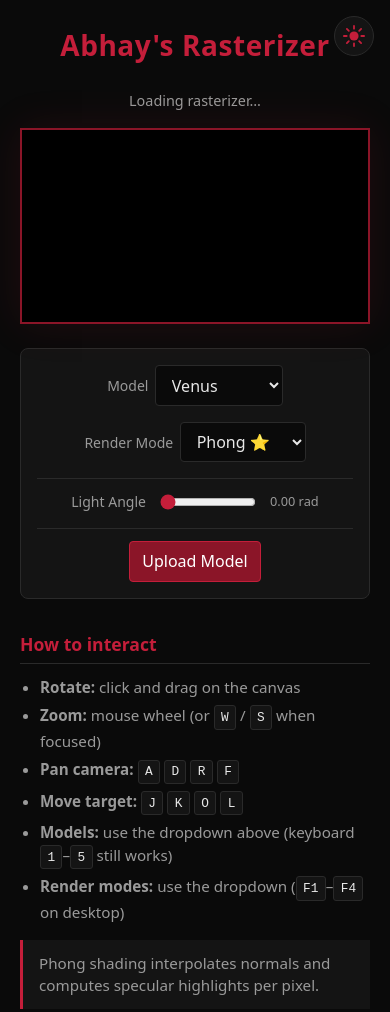
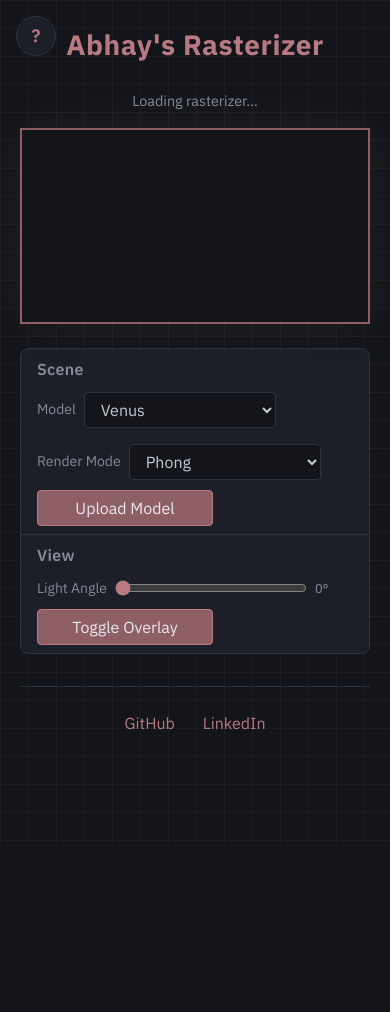
Before and after one commit to melchior729/rasterizer, a plain HTML site: page web/index.html in a window 390 px wide. Shown: the top 1012 px of the page. After the commit the page ends 844 px from the top, so only its background shows below. Drawn offline with Linux system fonts and the light colour scheme; a script that the page names is missing.

Commit message:
feat: many many web changes

```diff
--- a/web/app.js
+++ b/web/app.js
@@ -1,61 +1,49 @@
 (function () {
-  const THEME_KEY = "theme";
-  const themeToggle = document.getElementById("theme-toggle");
   const modelSelect = document.getElementById("model-select");
   const modeSelect = document.getElementById("mode-select");
   const lightSlider = document.getElementById("light-slider");
   const lightValue = document.getElementById("light-value");
+  const overlayToggleBtn = document.getElementById("overlay-toggle-btn");
   const uploadBtn = document.getElementById("upload-btn");
   const uploadModal = document.getElementById("upload-modal");
   const uploadCancel = document.getElementById("upload-cancel");
   const uploadForm = document.getElementById("upload-form");
   const loadStatus = document.getElementById("load-status");
-  const modeBlurb = document.getElementById("mode-blurb");
 
-  const modeBlurbs = {
-    0: "Wireframe draws triangle edges only — useful for inspecting mesh topology.",
-    1: "Flat shading uses one normal per face, giving a faceted look.",
-    2: "Gouraud shading interpolates vertex lighting across each triangle.",
-    3: "Phong shading interpolates normals and computes specular highlights per pixel.",
-  };
+  const RAD_TO_DEG = 180 / Math.PI;
+  const LIGHT_ANGLE_MAX = 2 * Math.PI;
 
-  function getTheme() {
-    return document.documentElement.getAttribute("data-theme") === "sun"
-      ? "sun"
-      : "moon";
+  function wrapLightRad(rad) {
+    if (!Number.isFinite(rad)) {
+      return 0;
+    }
+    if (rad < 0) {
+      rad = ((rad % LIGHT_ANGLE_MAX) + LIGHT_ANGLE_MAX) % LIGHT_ANGLE_MAX;
+      return rad;
+    }
+    if (rad > LIGHT_ANGLE_MAX) {
+      rad = rad % LIGHT_ANGLE_MAX;
+      if (rad < 0) {
+        rad += LIGHT_ANGLE_MAX;
+      }
+    }
+    return rad;
   }
 
-  let pendingDayMode = null;
-
-  function setTheme(theme) {
-    const isSun = theme === "sun";
-    if (isSun) {
-      document.documentElement.setAttribute("data-theme", "sun");
-    } else {
-      document.documentElement.removeAttribute("data-theme");
+  function formatLightDeg(rad) {
+    const wrapped = wrapLightRad(rad);
+    if (wrapped <= 0.0001) {
+      return 0;
     }
-    localStorage.setItem(THEME_KEY, isSun ? "sun" : "moon");
-    const label = isSun ? "Switch to dark mode" : "Switch to light mode";
-    themeToggle.setAttribute("aria-label", label);
-    themeToggle.title = label;
-    syncThemeToWasm();
+    if (Math.abs(wrapped - LIGHT_ANGLE_MAX) < 0.0001) {
+      return 360;
+    }
+    return Math.round(wrapped * RAD_TO_DEG);
   }
 
-  function syncThemeToWasm() {
-    const day = getTheme() === "sun" ? 1 : 0;
-    if (typeof Module !== "undefined" && typeof Module._set_day_mode === "function") {
-      Module._set_day_mode(day);
-      pendingDayMode = null;
-      return;
-    }
-    pendingDayMode = day;
+  function setLightSlider(rad) {
+    lightSlider.value = String(wrapLightRad(rad));
   }
-
-  themeToggle.addEventListener("click", () => {
-    setTheme(getTheme() === "moon" ? "sun" : "moon");
-  });
-
-  setTheme(localStorage.getItem(THEME_KEY) === "sun" ? "sun" : "moon");
 
   function setLoadStatus(text, hidden) {
     loadStatus.textContent = text;
@@ -76,20 +64,30 @@
   function syncUiToWasm() {
     callWasm("_set_model", Number(modelSelect.value));
     callWasm("_set_render_mode", Number(modeSelect.value));
-    callWasm("_set_light_angle", Number(lightSlider.value));
-    syncThemeToWasm();
+    callWasm("_set_light_angle", wrapLightRad(Number(lightSlider.value)));
     updateLightLabel();
-    updateModeBlurb();
   }
 
   function updateLightLabel() {
-    const v = Number(lightSlider.value);
-    lightValue.textContent = `${v.toFixed(2)} rad`;
+    lightValue.textContent = `${formatLightDeg(Number(lightSlider.value))}°`;
   }
 
-  function updateModeBlurb() {
-    modeBlurb.textContent = modeBlurbs[modeSelect.value] ?? "";
+  function syncModelSelect(id) {
+    document.getElementById("model-select").value = String(id);
   }
+
+  function syncModeSelect(mode) {
+    document.getElementById("mode-select").value = String(mode);
+  }
+
+  function syncLightAngle(rad) {
+    setLightSlider(rad);
+    updateLightLabel();
+  }
+
+  window.syncModelSelect = syncModelSelect;
+  window.syncModeSelect = syncModeSelect;
+  window.syncLightAngle = syncLightAngle;
 
   function openModal() {
     uploadModal.classList.remove("hidden");
@@ -106,12 +104,19 @@
 
   modeSelect.addEventListener("change", () => {
     callWasm("_set_render_mode", Number(modeSelect.value));
-    updateModeBlurb();
   });
 
+  lightSlider.max = String(LIGHT_ANGLE_MAX);
+
   lightSlider.addEventListener("input", () => {
-    callWasm("_set_light_angle", Number(lightSlider.value));
+    const rad = wrapLightRad(Number(lightSlider.value));
+    setLightSlider(rad);
+    callWasm("_set_light_angle", rad);
     updateLightLabel();
+  });
+
+  overlayToggleBtn.addEventListener("click", () => {
+    callWasm("_toggle_overlay");
   });
 
   uploadBtn.addEventListener("click", openModal);
@@ -133,12 +138,14 @@
   });
 
   updateLightLabel();
-  updateModeBlurb();
 
   const prevOnRuntimeInitialized = window.Module?.onRuntimeInitialized;
 
+  const canvas = document.getElementById("canvas");
+  canvas.addEventListener("contextmenu", (e) => e.preventDefault());
+
   window.Module = {
-    canvas: document.getElementById("canvas"),
+    canvas,
     setStatus(text) {
       if (text) {
         setLoadStatus(text, false);
@@ -151,10 +158,6 @@
         prevOnRuntimeInitialized();
       }
       syncUiToWasm();
-      if (pendingDayMode !== null && typeof Module._set_day_mode === "function") {
-        Module._set_day_mode(pendingDayMode);
-        pendingDayMode = null;
-      }
       setLoadStatus("", true);
     },
   };
--- a/web/index.html
+++ b/web/index.html
@@ -4,39 +4,23 @@
     <meta charset="utf-8" />
     <meta name="viewport" content="width=device-width, initial-scale=1" />
     <title>Abhay's Rasterizer</title>
+    <link rel="preconnect" href="https://fonts.googleapis.com" />
+    <link rel="preconnect" href="https://fonts.gstatic.com" crossorigin />
+    <link
+      href="https://fonts.googleapis.com/css2?family=IBM+Plex+Sans:wght@400;600;700&display=swap"
+      rel="stylesheet"
+    />
     <link rel="stylesheet" href="styles.css" />
-    <script>
-      (function () {
-        if (localStorage.getItem("theme") === "sun") {
-          document.documentElement.setAttribute("data-theme", "sun");
-        }
-      })();
-    </script>
   </head>
   <body>
     <button
       type="button"
-      id="theme-toggle"
-      class="theme-toggle"
-      aria-label="Switch to light mode"
-      title="Switch to light mode"
+      id="help-toggle"
+      class="help-toggle"
+      aria-label="How to interact"
+      title="How to interact"
     >
-      <svg class="theme-icon theme-icon--sun" viewBox="0 0 24 24" width="22" height="22" aria-hidden="true">
-        <circle cx="12" cy="12" r="5" fill="currentColor" />
-        <g stroke="currentColor" stroke-width="2" stroke-linecap="round">
-          <line x1="12" y1="1" x2="12" y2="4" />
-          <line x1="12" y1="20" x2="12" y2="23" />
-          <line x1="4.22" y1="4.22" x2="6.34" y2="6.34" />
-          <line x1="17.66" y1="17.66" x2="19.78" y2="19.78" />
-          <line x1="1" y1="12" x2="4" y2="12" />
-          <line x1="20" y1="12" x2="23" y2="12" />
-          <line x1="4.22" y1="19.78" x2="6.34" y2="17.66" />
-          <line x1="17.66" y1="6.34" x2="19.78" y2="4.22" />
-        </g>
-      </svg>
-      <svg class="theme-icon theme-icon--moon" viewBox="0 0 24 24" width="22" height="22" aria-hidden="true">
-        <path fill="currentColor" d="M21 12.79A9 9 0 1 1 11.21 3 7 7 0 0 0 21 12.79z" />
-      </svg>
+      ?
     </button>
 
     <div class="page">
@@ -53,11 +37,13 @@
       </div>
 
       <section class="controls-panel" aria-label="Viewer controls">
-        <div class="controls-bar">
-          <div class="controls-cell controls-cell--pickers">
-            <div class="controls-pair">
-              <label class="controls-label" for="model-select">Model</label>
-              <select id="model-select" class="controls-select" aria-label="Model">
+        <div class="ctrl-row">
+          <span class="ctrl-heading">Scene</span>
+          <span class="ctrl-vrule" aria-hidden="true"></span>
+          <div class="ctrl-body">
+            <div class="ctrl-field">
+              <label for="model-select">Model</label>
+              <select id="model-select" aria-label="Model">
                 <option value="0" selected>Venus</option>
                 <option value="1">Spaceship</option>
                 <option value="2">Skull</option>
@@ -66,58 +52,40 @@
                 <option value="5">User Upload</option>
               </select>
             </div>
-            <div class="controls-pair">
-              <label class="controls-label" for="mode-select">Render Mode</label>
-              <select id="mode-select" class="controls-select" aria-label="Render Mode">
+            <div class="ctrl-field">
+              <label for="mode-select">Render Mode</label>
+              <select id="mode-select" aria-label="Render Mode">
                 <option value="0">Wireframe</option>
                 <option value="1">Flat</option>
                 <option value="2">Gouraud</option>
-                <option value="3" selected>Phong ⭐</option>
+                <option value="3" selected>Phong</option>
               </select>
             </div>
           </div>
+          <button type="button" id="upload-btn" class="ctrl-action">Upload Model</button>
+        </div>
 
-          <div class="controls-cell">
-            <label class="controls-label" for="light-slider">Light Angle</label>
+        <div class="ctrl-row">
+          <span class="ctrl-heading">View</span>
+          <span class="ctrl-vrule" aria-hidden="true"></span>
+          <div class="ctrl-body">
+            <div class="ctrl-field ctrl-field--slider">
+              <label for="light-slider">Light Angle</label>
               <input
                 id="light-slider"
-              class="controls-range"
+                class="ctrl-range"
                 type="range"
                 min="0"
-              max="6.28"
+                max="6.283185307179586"
                 step="0.01"
                 value="0"
                 aria-label="Light direction angle"
               />
-            <span id="light-value" class="controls-light-value">0.00 rad</span>
-          </div>
-
-          <div class="controls-cell">
-            <button type="button" id="upload-btn">Upload Model</button>
+              <span id="light-value" class="ctrl-value">0°</span>
             </div>
           </div>
-      </section>
-
-      <section class="info-section" id="controls">
-        <h2>How to interact</h2>
-        <ul>
-          <li><strong>Rotate:</strong> click and drag on the canvas</li>
-          <li><strong>Zoom:</strong> mouse wheel (or <kbd>W</kbd> / <kbd>S</kbd> when focused)</li>
-          <li><strong>Pan camera:</strong> <kbd>A</kbd> <kbd>D</kbd> <kbd>R</kbd> <kbd>F</kbd></li>
-          <li><strong>Move target:</strong> <kbd>J</kbd> <kbd>K</kbd> <kbd>O</kbd> <kbd>L</kbd></li>
-          <li><strong>Models:</strong> use the dropdown above (keyboard <kbd>1</kbd>–<kbd>5</kbd> still works)</li>
-          <li><strong>Render modes:</strong> use the dropdown (<kbd>F1</kbd>–<kbd>F4</kbd> on desktop)</li>
-        </ul>
-        <p id="mode-blurb" class="mode-blurb"></p>
-      </section>
-
-      <section class="info-section">
-        <h2>About</h2>
-        <p>
-          This is a from-scratch CPU rasterizer written in C++: perspective projection,
-          depth buffering, back-face culling, OBJ/MTL loading, and wireframe, flat,
-          Gouraud, and Phong shading. The demo runs in the browser via Emscripten and SDL3.
-        </p>
+          <button type="button" id="overlay-toggle-btn" class="ctrl-action">Toggle Overlay</button>
+        </div>
       </section>
 
       <footer class="site-footer">
--- a/web/styles.css
+++ b/web/styles.css
@@ -1,28 +1,15 @@
-:root,
-[data-theme="moon"] {
-  --bg: #0a0a0a;
-  --surface: #141414;
-  --border: #2a2a2a;
-  --text: #e8e8e8;
-  --muted: #9a9a9a;
-  --accent: #c41e3a;
-  --accent-dim: #8b1528;
-  --accent-glow: rgba(196, 30, 58, 0.12);
-  --btn-text: #fff;
+:root {
+  --bg: #13151a;
+  --surface: #1c1f28;
+  --border: #2d3340;
+  --text: #c5cad3;
+  --muted: #848c9a;
+  --accent: #b87a82;
+  --accent-dim: #8f5f66;
+  --accent-glow: rgba(184, 122, 130, 0.1);
+  --btn-text: #e8eaef;
   --toggle-bg: var(--surface);
-}
-
-[data-theme="sun"] {
-  --bg: #ffffff;
-  --surface: #f0f4fa;
-  --border: #c5d4e8;
-  --text: #0f172a;
-  --muted: #475569;
-  --accent: #2563eb;
-  --accent-dim: #1d4ed8;
-  --accent-glow: rgba(37, 99, 235, 0.15);
-  --btn-text: #fff;
-  --toggle-bg: #e8eef8;
+  --grid-line: rgba(255, 255, 255, 0.04);
 }
 
 *,
@@ -34,17 +21,21 @@
 body {
   margin: 0;
   min-height: 100vh;
-  font-family: system-ui, -apple-system, "Segoe UI", Roboto, sans-serif;
-  background: var(--bg);
+  font-family: "IBM Plex Sans", ui-sans-serif, system-ui, sans-serif;
+  background-color: var(--bg);
+  background-image:
+    linear-gradient(var(--grid-line) 1px, transparent 1px),
+    linear-gradient(90deg, var(--grid-line) 1px, transparent 1px);
+  background-size: 28px 28px;
   color: var(--text);
   line-height: 1.5;
   transition: background-color 0.2s ease, color 0.2s ease;
 }
 
-.theme-toggle {
+.help-toggle {
   position: fixed;
   top: 1rem;
-  right: 1rem;
+  left: 1rem;
   z-index: 50;
   display: flex;
   align-items: center;
@@ -57,20 +48,10 @@ body {
   background: var(--toggle-bg);
   color: var(--accent);
   cursor: pointer;
+  font-size: 1.125rem;
+  font-weight: 600;
+  line-height: 1;
   transition: background-color 0.2s ease, border-color 0.2s ease, color 0.2s ease;
-}
-
-.theme-icon {
-  display: none;
-}
-
-[data-theme="moon"] .theme-icon--sun,
-:root:not([data-theme]) .theme-icon--sun {
-  display: block;
-}
-
-[data-theme="sun"] .theme-icon--moon {
-  display: block;
 }
 
 .page {
@@ -103,7 +84,7 @@ body {
   max-width: 1280px;
   aspect-ratio: 16 / 9;
   border: 2px solid var(--accent-dim);
-  background: #000;
+  background: #13151a;
   box-shadow: 0 0 40px var(--accent-glow);
   line-height: 0;
   overflow: hidden;
@@ -132,85 +113,118 @@ body {
   width: 100%;
   max-width: 1280px;
   margin: 0 auto 2rem;
-  padding: 0.75rem 1rem;
   background: var(--surface);
   border: 1px solid var(--border);
   border-radius: 8px;
-  overflow: hidden;
 }
 
-.controls-bar {
-  display: grid;
-  grid-template-columns: minmax(0, 1.35fr) minmax(0, 1fr) minmax(0, 0.8fr);
+.ctrl-row {
+  display: flex;
   align-items: center;
-  width: 100%;
+  gap: 1rem;
+  min-height: 3.25rem;
+  padding: 0.5rem 1rem;
 }
 
-.controls-cell {
-  display: flex;
-  flex-wrap: nowrap;
-  justify-content: center;
-  align-items: center;
-  gap: 0.5rem 0.75rem;
-  min-width: 0;
-  padding: 0.25rem 0.5rem;
+.ctrl-row + .ctrl-row {
+  border-top: 1px solid var(--border);
 }
 
-.controls-cell--pickers {
-  gap: 1rem;
+.ctrl-heading {
+  flex: 0 0 4.5rem;
+  text-align: center;
+  font-size: 1rem;
+  font-weight: 600;
+  color: var(--muted);
+  letter-spacing: 0.02em;
 }
 
-.controls-pair {
+.ctrl-vrule {
+  flex: 0 0 1px;
+  align-self: center;
+  width: 1px;
+  height: 1.5rem;
+  background: var(--border);
+}
+
+.ctrl-body {
+  flex: 1 1 auto;
   display: flex;
-  flex-wrap: nowrap;
   align-items: center;
-  gap: 0.4rem;
+  flex-wrap: wrap;
+  gap: 1rem 1.5rem;
   min-width: 0;
 }
 
-.controls-cell:not(:first-child) {
-  border-left: 1px solid var(--border);
+.ctrl-field {
+  display: flex;
+  align-items: center;
+  gap: 0.5rem;
 }
 
-.controls-label {
+.ctrl-field label {
+  margin: 0;
   font-size: 0.875rem;
   color: var(--muted);
   white-space: nowrap;
 }
 
-.controls-select {
-  min-width: 0;
-  width: auto;
-  max-width: 8rem;
+.ctrl-field select {
+  width: 12rem;
+  max-width: 100%;
 }
 
-.controls-range {
-  width: 6rem;
+.ctrl-field--slider .ctrl-range {
+  width: 12rem;
   max-width: 100%;
-  accent-color: var(--accent);
 }
 
-.controls-light-value {
+.ctrl-value {
   font-size: 0.8rem;
   color: var(--muted);
   white-space: nowrap;
   font-variant-numeric: tabular-nums;
 }
 
-@media (max-width: 520px) {
-  .controls-bar {
-    grid-template-columns: 1fr;
-    row-gap: 0.75rem;
+.ctrl-action {
+  flex: 0 0 11rem;
+  width: 11rem;
+}
+
+.ctrl-range {
+  height: 1.25rem;
+  margin: 0;
+  padding: 0;
+  accent-color: var(--accent);
+}
+
+.ctrl-range:focus,
+.ctrl-range:focus-visible {
+  outline: none;
+  box-shadow: none;
+}
+
+@media (max-width: 640px) {
+  .ctrl-row {
+    flex-wrap: wrap;
+    row-gap: 0.65rem;
   }
 
-  .controls-cell {
-    flex-wrap: wrap;
+  .ctrl-heading {
+    flex: 1 1 auto;
+    text-align: left;
   }
 
-  .controls-cell:not(:first-child) {
-    border-left: none;
-    border-top: 1px solid var(--border);
-    padding-top: 0.75rem;
+  .ctrl-vrule {
+    display: none;
+  }
+
+  .ctrl-body {
+    flex: 1 1 100%;
+  }
+
+  .ctrl-action {
+    margin-left: auto;
   }
 }
 
@@ -225,11 +239,16 @@ input[type="file"] {
   padding: 0.45rem 0.75rem;
 }
 
-select:focus,
 button:focus,
-input:focus {
+input:focus:not([type="range"]) {
   outline: 2px solid var(--accent);
   outline-offset: 1px;
+}
+
+select:focus,
+select:focus-visible {
+  outline: none;
+  box-shadow: none;
 }
 
 button {
@@ -243,13 +262,38 @@ button:hover {
   background: var(--accent);
 }
 
-button.theme-toggle {
+.controls-panel select,
+.controls-panel button {
+  height: 2.25rem;
+  margin: 0;
+  padding: 0 0.75rem;
+  line-height: 1;
+  box-sizing: border-box;
+}
+
+.controls-panel button {
+  display: inline-flex;
+  align-items: center;
+  justify-content: center;
+}
+
+button.help-toggle {
   background: var(--toggle-bg);
   border-color: var(--border);
   color: var(--accent);
 }
 
-button.theme-toggle:hover {
+button.help-toggle:focus {
+  outline: none;
+}
+
+button.help-toggle:focus:not(:hover) {
+  background: var(--toggle-bg);
+  border-color: var(--border);
+  color: var(--accent);
+}
+
+button.help-toggle:hover {
   background: var(--surface);
   border-color: var(--accent);
   color: var(--accent);
@@ -264,53 +308,6 @@ button.secondary {
 button.secondary:hover {
   border-color: var(--accent);
   color: var(--accent);
-}
-
-.info-section {
-  margin-bottom: 2rem;
-}
-
-.info-section h2 {
-  font-size: 1.1rem;
-  color: var(--accent);
-  margin: 0 0 0.75rem;
-  border-bottom: 1px solid var(--border);
-  padding-bottom: 0.35rem;
-}
-
-.info-section p,
-.info-section li {
-  color: var(--muted);
-  font-size: 0.95rem;
-}
-
-.info-section ul {
-  margin: 0;
-  padding-left: 1.25rem;
-}
-
-.info-section li {
-  margin-bottom: 0.35rem;
-}
-
-.info-section kbd {
-  display: inline-block;
-  padding: 0.1rem 0.4rem;
-  font-size: 0.8rem;
-  font-family: ui-monospace, monospace;
-  background: var(--surface);
-  border: 1px solid var(--border);
-  border-radius: 3px;
-  color: var(--text);
-}
-
-.mode-blurb {
-  margin-top: 1rem;
-  padding: 0.75rem 1rem;
-  background: var(--surface);
-  border-left: 3px solid var(--accent);
-  font-size: 0.9rem;
-  color: var(--muted);
 }
 
 .site-footer {
@@ -332,7 +329,7 @@ button.secondary:hover {
 .modal-backdrop {
   position: fixed;
   inset: 0;
-  background: rgba(0, 0, 0, 0.75);
+  background: rgba(19, 21, 26, 0.72);
   display: flex;
   align-items: center;
   justify-content: center;
```
Lines whose indentation alone changed are shown as unchanged.
